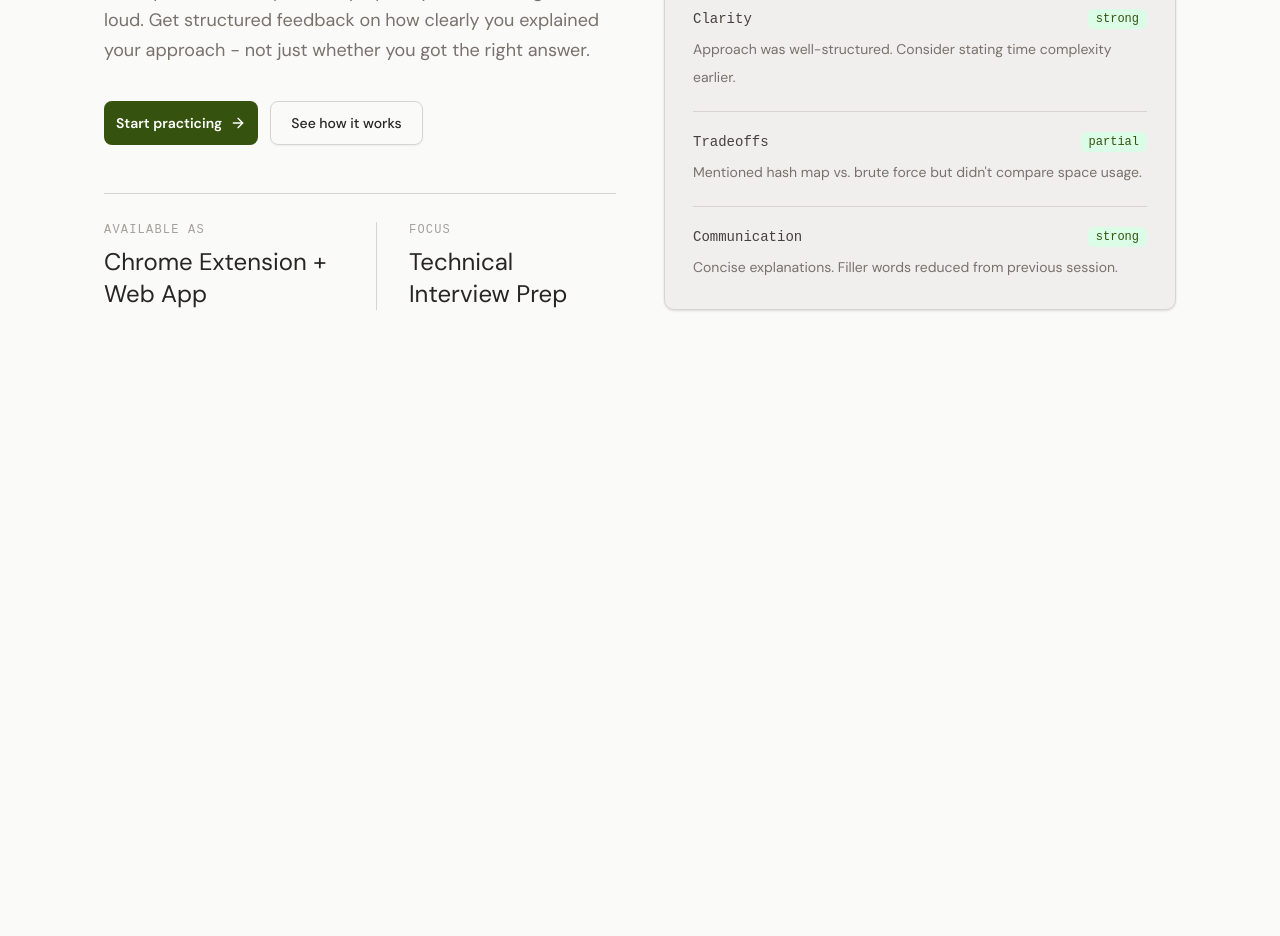
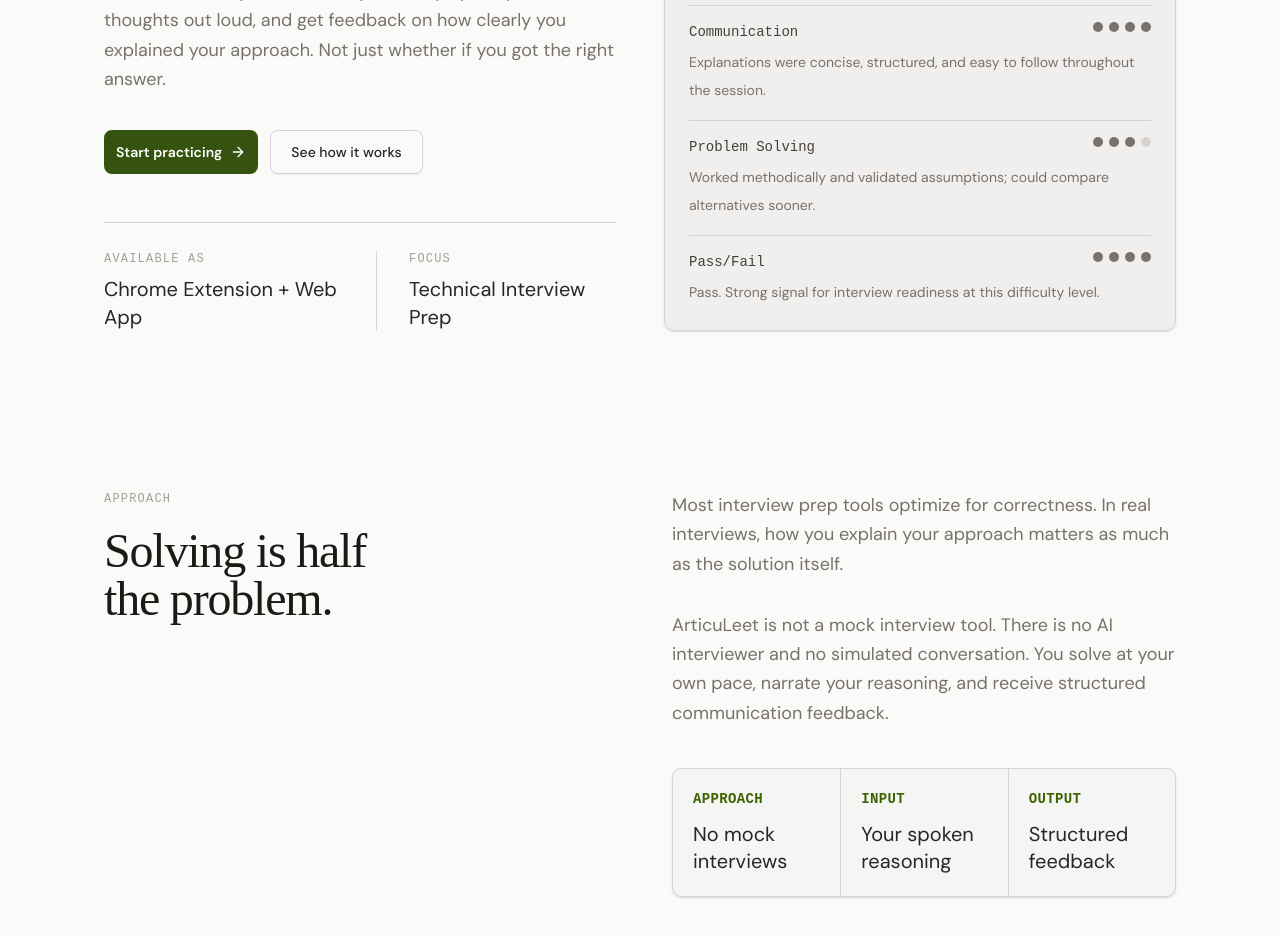
Before and after one commit to ScrappieG/Harmonic-lab, a React (Vite) app in the folder frontend/: page / in a window 1280 px wide. Shown: the part 360-1296 px from the top of the page. Built offline with nearby package versions, Linux system fonts and the light colour scheme; a web font is replaced by a local one.

Commit message:
fix hero copy, add approach section

```diff
--- /dev/null
+++ b/frontend/src/components/ApproachSection.tsx
@@ -0,0 +1,53 @@
+const approachCards = [
+  {
+    title: 'Approach',
+    value: 'No mock interviews',
+  },
+  {
+    title: 'Input',
+    value: 'Your spoken reasoning',
+  },
+  {
+    title: 'Output',
+    value: 'Structured feedback',
+  },
+]
+
+function ApproachSection() {
+  return (
+    <section id="approach" className="py-20 md:py-24">
+      <div className="grid gap-12 lg:grid-cols-2 lg:gap-16">
+        <div>
+          <p className="brand-mono text-xs uppercase tracking-widest text-stone-400">Approach</p>
+          <h2 className="brand-serif mt-5 max-w-md text-3xl leading-none tracking-tight text-stone-900 sm:text-6xl lg:text-5xl">
+            Solving is half
+            <br />
+            the problem.
+          </h2>
+        </div>
+
+        <div>
+          <p className="max-w-2xl text-base leading-relaxed text-stone-500 sm:text-lg">
+            Most interview prep tools optimize for correctness. In real interviews, how you explain your approach
+            matters as much as the solution itself.
+          </p>
+          <p className="mt-8 max-w-2xl text-base leading-relaxed text-stone-500 sm:text-lg">
+            ArticuLeet is not a mock interview tool. There is no AI interviewer and no simulated conversation. You
+            solve at your own pace, narrate your reasoning, and receive structured communication feedback.
+          </p>
+
+          <div className="mt-10 grid overflow-hidden rounded-lg border border-stone-300 bg-stone-100 shadow-sm md:grid-cols-3">
+            {approachCards.map((card, index) => (
+              <div key={card.title} className={index > 0 ? 'border-t border-stone-300 p-5 md:border-l md:border-t-0' : 'p-5'}>
+                <p className="brand-mono text-sm font-semibold uppercase tracking-wide text-lime-800">{card.title}</p>
+                <p className="mt-3 text-lg leading-snug text-stone-800 lg:text-xl">{card.value}</p>
+              </div>
+            ))}
+          </div>
+        </div>
+      </div>
+    </section>
+  )
+}
+
+export default ApproachSection
--- a/frontend/src/components/HeroSection.tsx
+++ b/frontend/src/components/HeroSection.tsx
@@ -3,23 +3,32 @@ import { Button } from './ui/button'
 
 const feedbackItems = [
   {
-    label: 'Clarity',
-    status: 'strong',
-    description: 'Approach was well-structured. Consider stating time complexity earlier.',
-  },
-  {
-    label: 'Tradeoffs',
-    status: 'partial',
-    description: "Mentioned hash map vs. brute force but didn't compare space usage.",
+    label: 'Technical Solution',
+    rating: 3,
+    description: 'Correct approach with a clean implementation; edge-case handling can be tightened.',
   },
   {
     label: 'Communication',
-    status: 'strong',
-    description: 'Concise explanations. Filler words reduced from previous session.',
+    rating: 4,
+    description: 'Explanations were concise, structured, and easy to follow throughout the session.',
+  },
+  {
+    label: 'Problem Solving',
+    rating: 3,
+    description: 'Worked methodically and validated assumptions; could compare alternatives sooner.',
+  },
+  {
+    label: 'Pass/Fail',
+    rating: 4,
+    description: 'Pass. Strong signal for interview readiness at this difficulty level.',
   },
 ]
 
+const maxRating = 4
+
 function HeroSection() {
+  const averageRating = feedbackItems.reduce((sum, item) => sum + item.rating, 0) / feedbackItems.length
+
   return (
     <section className="pb-12 pt-12 md:pb-16 md:pt-16">
       <div className="mt-10 grid items-end gap-10 lg:grid-cols-2 lg:gap-12">
@@ -31,8 +40,8 @@ function HeroSection() {
           </h1>
 
           <p className="mt-7 max-w-xl text-base leading-relaxed text-stone-500 sm:text-lg">
-            Solve problems independently. Speak your reasoning out loud. Get structured feedback on how clearly you
-            explained your approach - not just whether you got the right answer.
+            Solve LeetCode problems independently, speak your thoughts out loud, and get feedback on how clearly you
+            explained your approach. Not just whether if you got the right answer.
           </p>
 
           <div className="mt-9 flex flex-wrap items-center gap-3">
@@ -52,33 +61,41 @@ function HeroSection() {
             <div className="grid gap-6 text-stone-800 sm:grid-cols-2 sm:gap-8">
               <div>
                 <p className="brand-mono text-xs uppercase tracking-widest text-stone-400">Available as</p>
-                <p className="mt-2 text-xl lg:text-2xl">Chrome Extension + Web App</p>
+                <p className="mt-2 text-xl lg:text-xl">Chrome Extension + Web App</p>
               </div>
               <div className="border-l border-stone-300 pl-6 sm:pl-8">
                 <p className="brand-mono text-xs uppercase tracking-widest text-stone-400">Focus</p>
-                <p className="mt-2 text-xl lg:text-2xl">Technical Interview Prep</p>
+                <p className="mt-2 text-xl lg:text-xl">Technical Interview Prep</p>
               </div>
             </div>
           </div>
         </div>
 
-        <article className="rounded-lg border border-stone-300 bg-stone-200/50 p-6 shadow-sm sm:p-7">
-          <header className="mb-5 flex items-center justify-between text-stone-400">
+        <article className="rounded-lg border border-stone-300 bg-stone-200/50 p-5 shadow-sm sm:p-6">
+          <header className="mb-4 flex items-center justify-between text-stone-400">
             <div className="flex items-center gap-2.5 text-sm">
               <Circle className="size-2.5 fill-lime-800 text-lime-800" />
               <span className="brand-mono">Session feedback</span>
             </div>
-            <span className="brand-mono text-sm">2 min ago</span>
+            <div className="text-right">
+              <p className="brand-mono text-xs uppercase tracking-widest text-stone-500">Session score</p>
+              <p className="brand-mono text-sm text-stone-700">{averageRating.toFixed(1)}/4</p>
+            </div>
           </header>
 
-          <div className="space-y-5">
+          <div className="space-y-4">
             {feedbackItems.map((item, index) => (
-              <div key={item.label} className={index !== feedbackItems.length - 1 ? 'border-b border-stone-300 pb-5' : ''}>
+              <div key={item.label} className={index !== feedbackItems.length - 1 ? 'border-b border-stone-300 pb-4' : ''}>
                 <div className="mb-1.5 flex items-start justify-between gap-4">
                   <h3 className="brand-mono text-sm font-medium text-stone-700">{item.label}</h3>
-                  <span className="brand-mono rounded-sm bg-green-100 px-2 py-0.5 text-xs font-medium lowercase text-lime-900">
-                    {item.status}
-                  </span>
+                  <div className="flex items-center gap-1.5">
+                    {Array.from({ length: maxRating }).map((_, dotIndex) => (
+                      <span
+                        key={`${item.label}-${dotIndex}`}
+                        className={`size-2.5 rounded-full ${dotIndex < item.rating ? 'bg-stone-500' : 'bg-stone-300'}`}
+                      />
+                    ))}
+                  </div>
                 </div>
                 <p className="max-w-prose text-sm leading-7 text-stone-500">{item.description}</p>
               </div>
--- a/frontend/src/pages/Home.tsx
+++ b/frontend/src/pages/Home.tsx
@@ -1,3 +1,4 @@
+import ApproachSection from '../components/ApproachSection'
 import HeroSection from '../components/HeroSection'
 import Navbar from '../components/Navbar'
 
@@ -7,7 +8,7 @@ function Home() {
       <Navbar />
       <main className="layout-shell">
         <HeroSection />
-        <section id="approach" className="h-80" />
+        <ApproachSection />
         <section id="how-it-works" className="h-80" />
         <section id="about" className="h-80" />
       </main>
```
